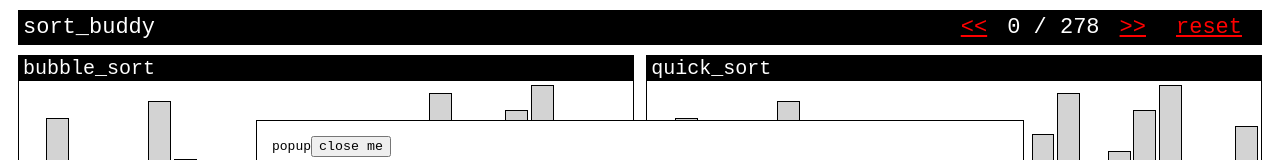
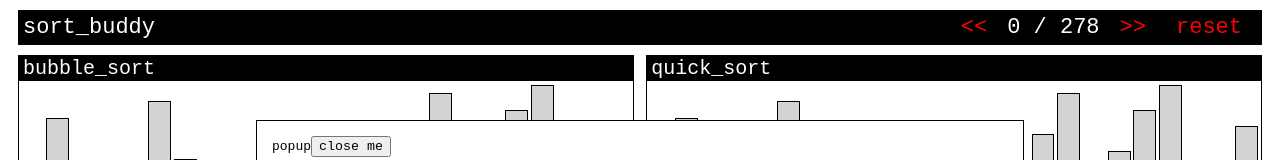
Before and after one commit to krnsk0/sort_buddy, a React app: page / in a window 1280 px wide. Shown: the top 160 px of the page. Built offline with nearby package versions, Linux system fonts and the light colour scheme.

Commit message:
fix linter errors in topbar

```diff
--- a/src/components/Topbar.js
+++ b/src/components/Topbar.js
@@ -14,13 +14,13 @@ class disconnectedTopbar extends React.Component {
     );
   }
 
-  keyHandler(evt, stepBack, stepForward, reset) {
+  keyHandler(evt, stepBackFunc, stepForwardFunc, resetFunc) {
     if (evt.keyCode === 39) {
-      stepForward();
+      stepForwardFunc();
     } else if (evt.keyCode === 37) {
-      stepBack();
+      stepBackFunc();
     } else if (evt.keyCode === 32) {
-      reset();
+      resetFunc();
     }
   }
 
@@ -29,17 +29,21 @@ class disconnectedTopbar extends React.Component {
       <div className="topbar">
         <span className="title">sort_buddy</span>
         <span className="topbar-link-container">
-          <a href="#0" onClick={this.props.stepBack} className="topbar-link">
+          <a href={null} onClick={this.props.stepBack} className="topbar-link">
             {'<<'}
           </a>
           <span className="topbar-text">
             {this.props.pointer} / {this.props.maxLength}
           </span>
-          <a href="#0" onClick={this.props.stepForward} className="topbar-link">
+          <a
+            href={null}
+            onClick={this.props.stepForward}
+            className="topbar-link"
+          >
             {'>>'}
           </a>
           <a
-            href="#0"
+            href={null}
             onClick={() => this.props.reset(ARRAY_SIZE)}
             className="topbar-link"
           >
```
Also changed, not shown: TODO.txt, public/bundle.js, 1 other file (tests, documents, lock files or other folders).
